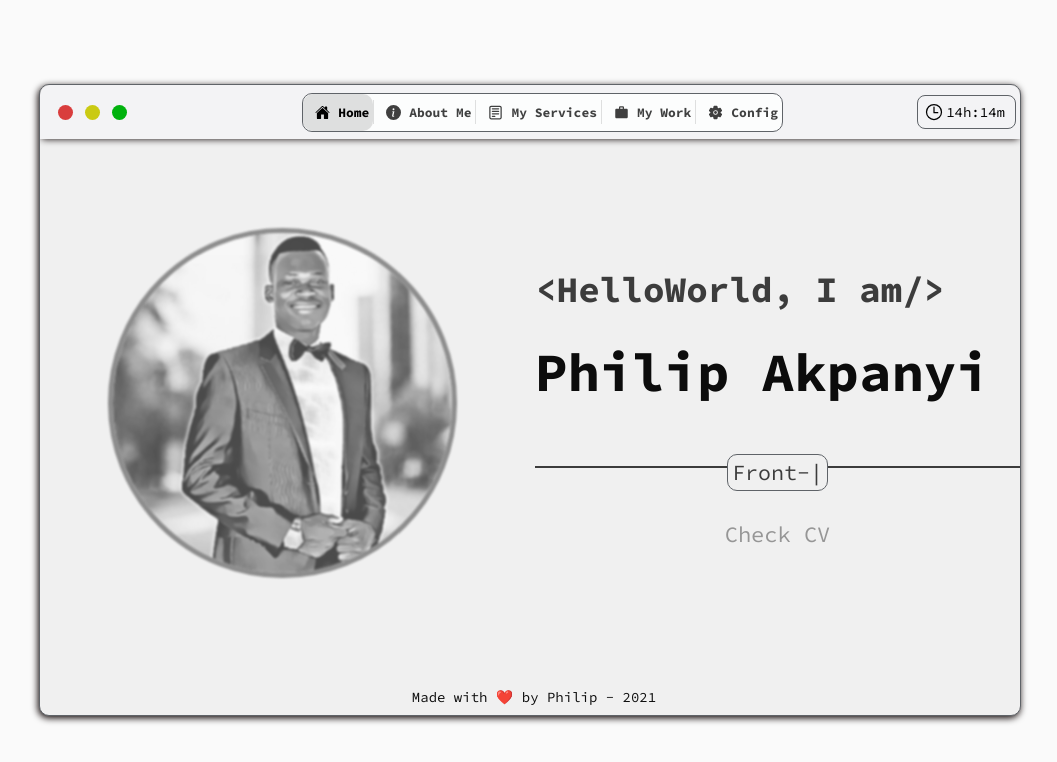
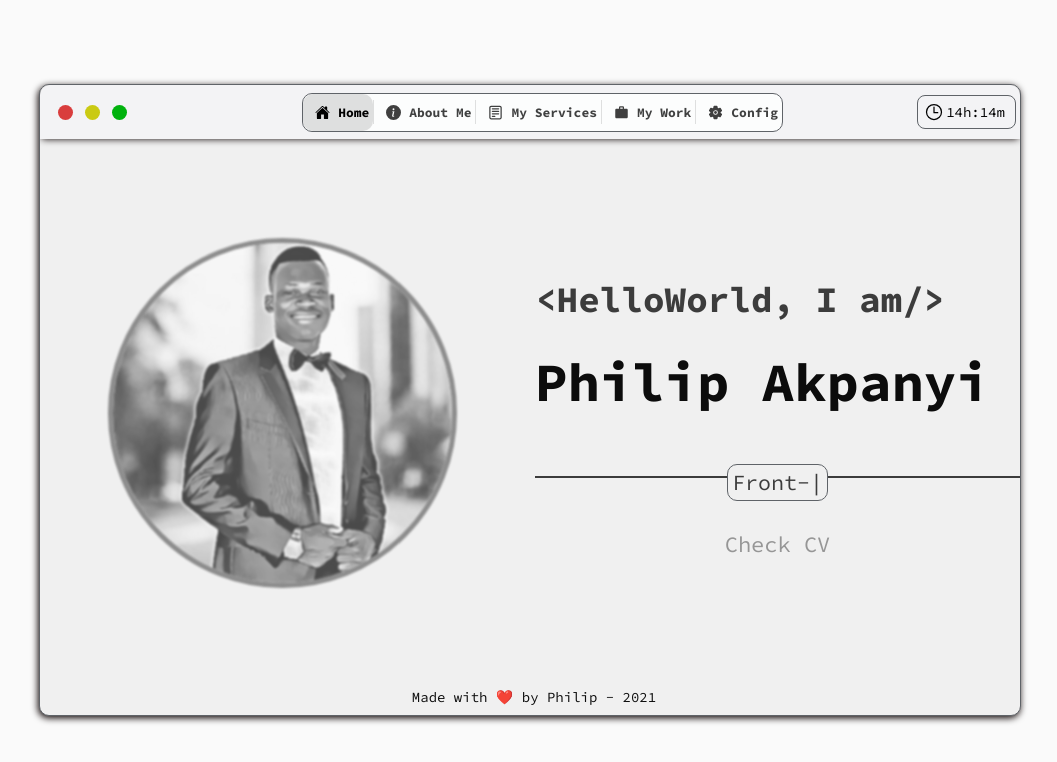
Before and after one commit to felipey2010/portfolio-2021, a React (Create React App) app: page / in a window 1280 px wide. Shown: the top 762 px of the page, without its empty margins (110-1167 px from the left). Built offline with nearby package versions, Linux system fonts and the light colour scheme.

Commit message:
fixed inner container

```diff
--- a/src/styles/home.css
+++ b/src/styles/home.css
@@ -21,7 +21,7 @@
   display: flex;
   align-items: center;
   justify-content: center;
-  margin-top: 10px 0;
+  margin: 10px 0;
 }
 
 .home-page-div {
```
